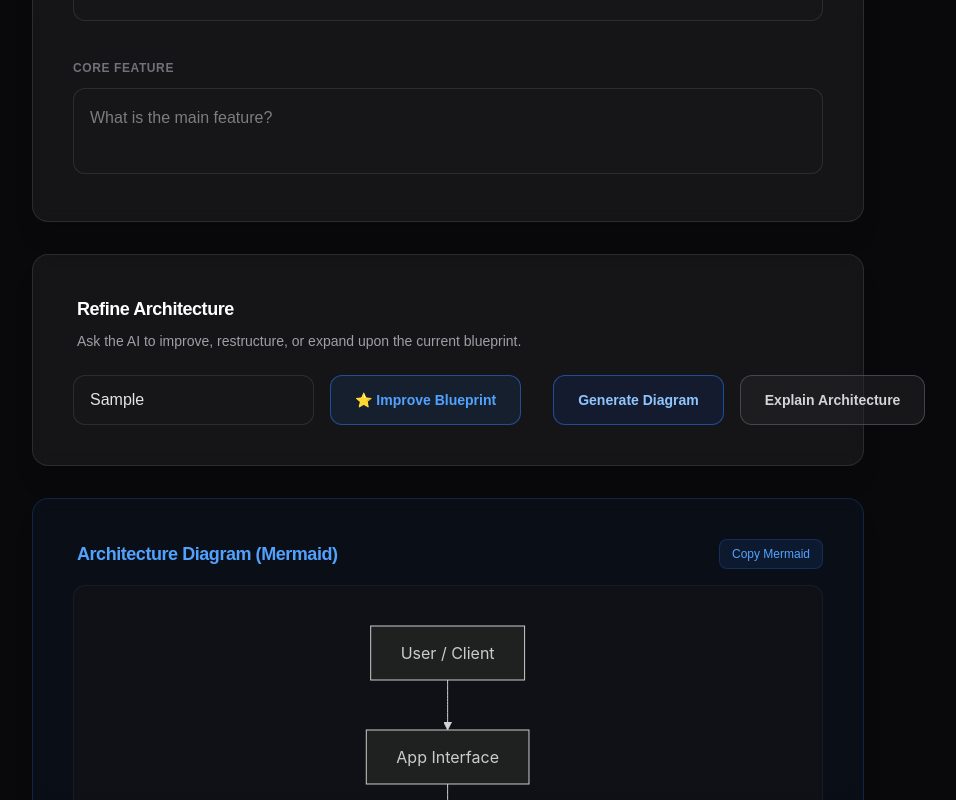
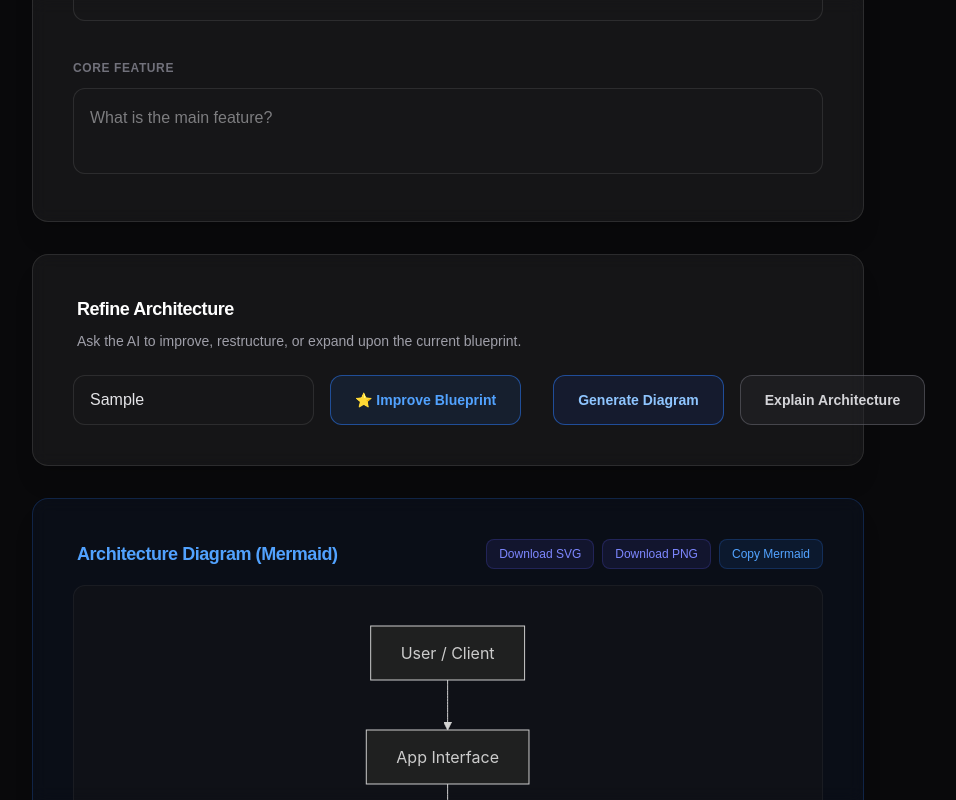
Before and after one commit to Jimmy7610/appforge, a Next.js app: page /project/blueprint in a window 1280 px wide. Both pictures are taken after typing "Sample" into the empty fields and a click on the button "Generate Diagram". Shown: the part 709-1509 px from the top of the page, without its empty margins (192-1148 px from the left). Built offline with nearby package versions, Linux system fonts and the light colour scheme.

Commit message:
Implement Diagram Export v1 (SVG & PNG)

```diff
--- a/app/project/blueprint/page.tsx
+++ b/app/project/blueprint/page.tsx
@@ -58,6 +58,7 @@ function BlueprintContent() {
     // Diagram UI state
     const [isGeneratingDiagram, setIsGeneratingDiagram] = useState(false);
     const [diagram, setDiagram] = useState<GenerateArchitectureDiagramResult | null>(null);
+    const [renderedSvg, setRenderedSvg] = useState<string>("");
 
     // Chat UI state
     const [isChatting, setIsChatting] = useState(false);
@@ -140,6 +141,7 @@ function BlueprintContent() {
         setDiffResult(null);
         setExplanation(null);
         setDiagram(null);
+        setRenderedSvg("");
         try {
             const bp = await generateBlueprint({ idea, platform, businessModel, targetUsers, coreFeature });
             setBlueprint(bp);
@@ -167,6 +169,7 @@ function BlueprintContent() {
             setInstructions(""); // Clear input on success
             setExplanation(null); // Clear previous explanation since architecture changed
             setDiagram(null); // Clear previous diagram since architecture changed
+            setRenderedSvg(""); // Clear previous rendered SVG
         } catch (e) {
             console.error("Failed to improve blueprint", e);
             window.alert("Failed to improve blueprint. Check console for details.");
@@ -197,6 +200,7 @@ function BlueprintContent() {
     const handleGenerateDiagram = async () => {
         if (!blueprint) return;
         setIsGeneratingDiagram(true);
+        setRenderedSvg("");
         try {
             const diag = await generateArchitectureDiagram({
                 originalInput: { idea, platform, businessModel, targetUsers, coreFeature },
@@ -209,6 +213,64 @@ function BlueprintContent() {
         } finally {
             setIsGeneratingDiagram(false);
         }
+    };
+
+    const handleDownloadSVG = () => {
+        if (!renderedSvg) return;
+        const blob = new Blob([renderedSvg], { type: "image/svg+xml" });
+        const url = URL.createObjectURL(blob);
+        const link = document.createElement("a");
+        const slug = (idea || "architecture").toLowerCase().replace(/[^a-z0-0]+/g, "-").replace(/^-+|-+$/g, "");
+        link.href = url;
+        link.download = `${slug}-architecture.svg`;
+        document.body.appendChild(link);
+        link.click();
+        document.body.removeChild(link);
+        URL.revokeObjectURL(url);
+    };
+
+    const handleDownloadPNG = () => {
+        if (!renderedSvg) return;
+
+        const svgData = renderedSvg;
+        const canvas = document.createElement("canvas");
+        const ctx = canvas.getContext("2d");
+        if (!ctx) return;
+
+        const img = new Image();
+        const svgBlob = new Blob([svgData], { type: "image/svg+xml;charset=utf-8" });
+        const url = URL.createObjectURL(svgBlob);
+
+        img.onload = () => {
+            // Increase resolution for better quality
+            const scale = 2;
+            canvas.width = img.width * scale;
+            canvas.height = img.height * scale;
+
+            // Draw background for non-transparent PNG
+            ctx.fillStyle = "#09090b"; // zinc-950 (matching AppForge theme)
+            ctx.fillRect(0, 0, canvas.width, canvas.height);
+
+            ctx.scale(scale, scale);
+            ctx.drawImage(img, 0, 0);
+
+            const pngUrl = canvas.toDataURL("image/png");
+            const link = document.createElement("a");
+            const slug = (idea || "architecture").toLowerCase().replace(/[^a-z0-0]+/g, "-").replace(/^-+|-+$/g, "");
+            link.href = pngUrl;
+            link.download = `${slug}-architecture.png`;
+            document.body.appendChild(link);
+            link.click();
+            document.body.removeChild(link);
+            URL.revokeObjectURL(url);
+        };
+
+        img.onerror = (e) => {
+            console.error("PNG conversion failed", e);
+            window.alert("Failed to export PNG. Try SVG export instead.");
+        };
+
+        img.src = url;
     };
 
     const handleChat = async (overrideInput?: string) => {
@@ -837,6 +899,21 @@ function BlueprintContent() {
                 <div className="mb-8 rounded-2xl border border-blue-500/20 bg-blue-500/5 p-6 shadow-xl backdrop-blur-sm sm:p-10">
                     <div className="mb-4 flex items-center justify-between ml-1">
                         <h3 className="text-lg font-semibold tracking-tight text-blue-400">Architecture Diagram (Mermaid)</h3>
+                        <div className="flex items-center gap-2">
+                            <button
+                                onClick={handleDownloadSVG}
+                                disabled={!renderedSvg}
+                                className="rounded-lg bg-indigo-500/10 px-3 py-1.5 text-xs font-medium text-indigo-400 border border-indigo-500/20 hover:bg-indigo-500/20 transition-all disabled:opacity-50 disabled:cursor-not-allowed"
+                            >
+                                Download SVG
+                            </button>
+                            <button
+                                onClick={handleDownloadPNG}
+                                disabled={!renderedSvg}
+                                className="rounded-lg bg-indigo-500/10 px-3 py-1.5 text-xs font-medium text-indigo-400 border border-indigo-500/20 hover:bg-indigo-500/20 transition-all disabled:opacity-50 disabled:cursor-not-allowed"
+                            >
+                                Download PNG
+                            </button>
                             <button
                                 onClick={() => {
                                     navigator.clipboard.writeText(diagram.diagram);
@@ -847,10 +924,14 @@ function BlueprintContent() {
                                 Copy Mermaid
                             </button>
                         </div>
+                    </div>
 
                     {/* Live Diagram Preview */}
                     <div className="mb-6">
-                        <MermaidDiagram source={diagram.diagram} />
+                        <MermaidDiagram
+                            source={diagram.diagram}
+                            onRender={(svg) => setRenderedSvg(svg)}
+                        />
                     </div>
 
                     <div className="mb-3 flex items-center justify-between ml-1">
@@ -862,15 +943,16 @@ function BlueprintContent() {
                         {diagram.diagram}
                     </div>
 
+
                     <p className="mt-4 text-xs text-zinc-500 italic ml-1">
-                        Note: Live preview is rendered from the Mermaid source above. You can copy the source for external editors or sharing.
+                        Note: Exports are generated from the live rendered Mermaid preview above. You can also copy the source for external editors.
                     </p>
 
-                    {/* TODO: PNG Export */}
-                    {/* TODO: SVG Download */}
-                    {/* TODO: Theme Switching (Light/Dark) */}
-                    {/* TODO: Zoom and Pan support */}
-                    {/* TODO: Infra/Deployment Diagrams */}
+                    {/* TODO: transparent PNG export depth */}
+                    {/* TODO: higher resolution PNG export (custom scale) */}
+                    {/* TODO: PDF export integration */}
+                    {/* TODO: theme selection for exports */}
+                    {/* TODO: batch export (All formats) */}
 
                     {diagram.metadata && (
                         <div className="mt-4 flex items-center justify-end">
--- a/components/blueprint/mermaid-diagram.tsx
+++ b/components/blueprint/mermaid-diagram.tsx
@@ -5,12 +5,13 @@ import mermaid from "mermaid";
 
 interface MermaidDiagramProps {
     source: string;
+    onRender?: (svg: string) => void;
 }
 
 /**
  * A lightweight client component to render Mermaid diagrams safely.
  */
-export function MermaidDiagram({ source }: MermaidDiagramProps) {
+export function MermaidDiagram({ source, onRender }: MermaidDiagramProps) {
     const containerRef = useRef<HTMLDivElement>(null);
     const [svg, setSvg] = useState<string>("");
     const [error, setError] = useState<string | null>(null);
@@ -56,9 +57,11 @@ export function MermaidDiagram({ source }: MermaidDiagramProps) {
 
                 const { svg: generatedSvg } = await mermaid.render(id.current, cleanedSource);
                 setSvg(generatedSvg);
+                if (onRender) onRender(generatedSvg);
             } catch (err: any) {
                 console.error("Mermaid render error:", err);
                 setError("Failed to render diagram. Please check the Mermaid source syntax.");
+                if (onRender) onRender("");
 
                 // When an error occurs, Mermaid might leave the container in a weird state
                 // or throw an internal error. We clean up.
```
Lines whose indentation alone changed are shown as unchanged.
